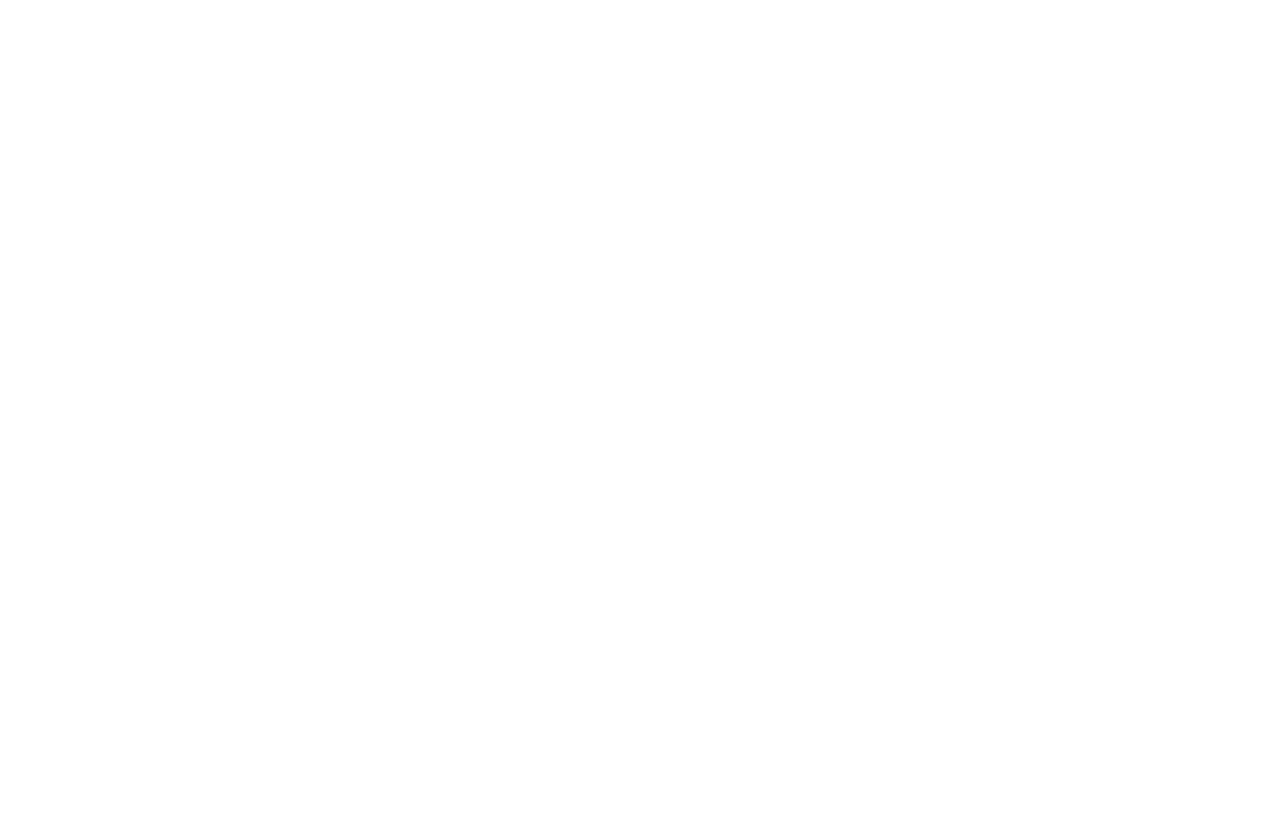
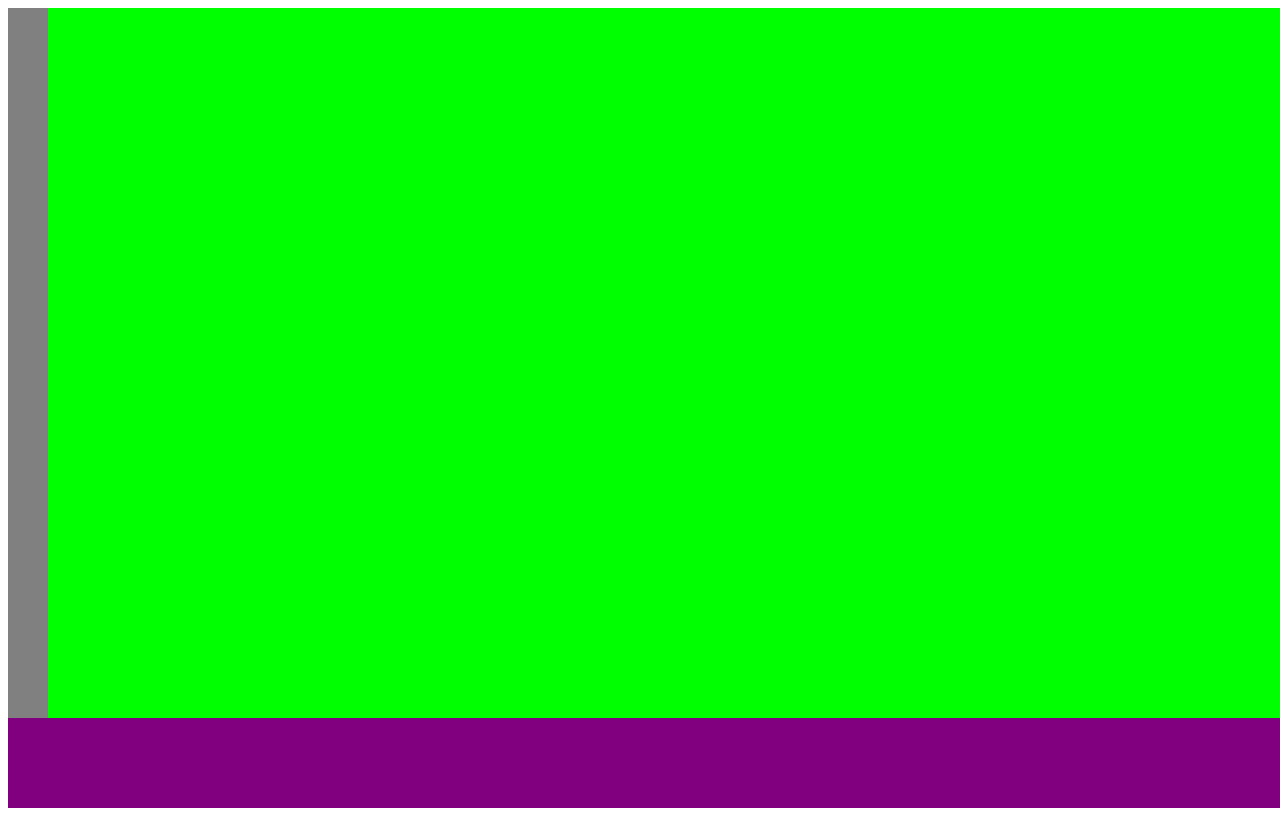
Before and after one commit to safiyc/music_app, a plain HTML site: page index.html in a window 1280 px wide. Drawn offline with Linux system fonts and the light colour scheme.

Commit message:
add grid layout.

```diff
--- a/index.html
+++ b/index.html
@@ -3,6 +3,7 @@
   <head>
     <meta charset="utf-8">
     <title>Music App</title>
+    <link rel="stylesheet" href="style.css">
   </head>
   <body>
     <!--  'aside', 'main', 'footer' are divs, but descrptive-->
--- a/style.css
+++ b/style.css
@@ -0,0 +1,25 @@
+body {
+  /*  'display: grid' needed to initiate 'css grid'; 'body' is now 'grid-container' */
+  display: grid;
+  min-height: 100vh;
+  min-width: 100%;
+  grid-template-rows: 1fr 90px;
+  grid-template-columns: 40px 1fr;
+  grid-template-areas: "sidebar content"
+                       "footer footer";
+}
+
+aside {
+  grid-area: sidebar;
+  background: grey;
+}
+
+main {
+  grid-area: content;
+  background: lime;
+}
+
+footer {
+  grid-area: footer;
+  background: purple;
+}
```
